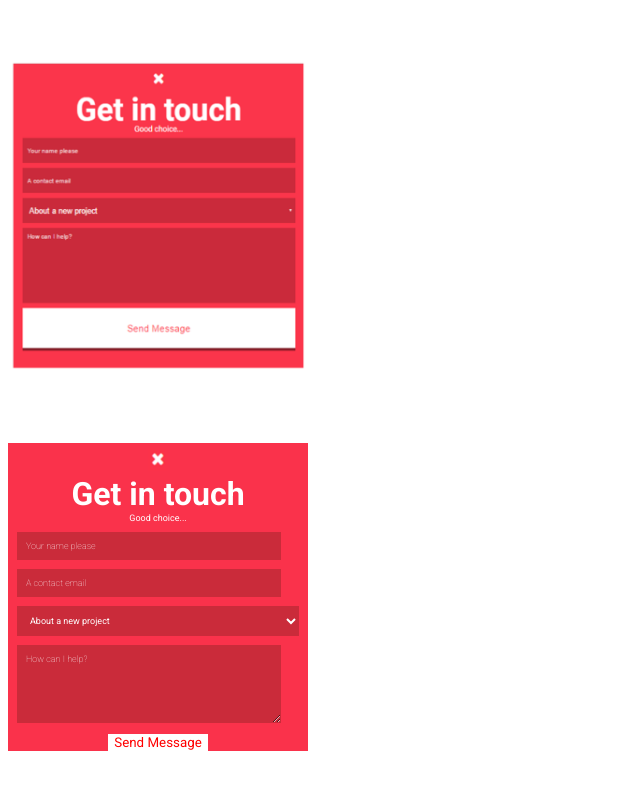
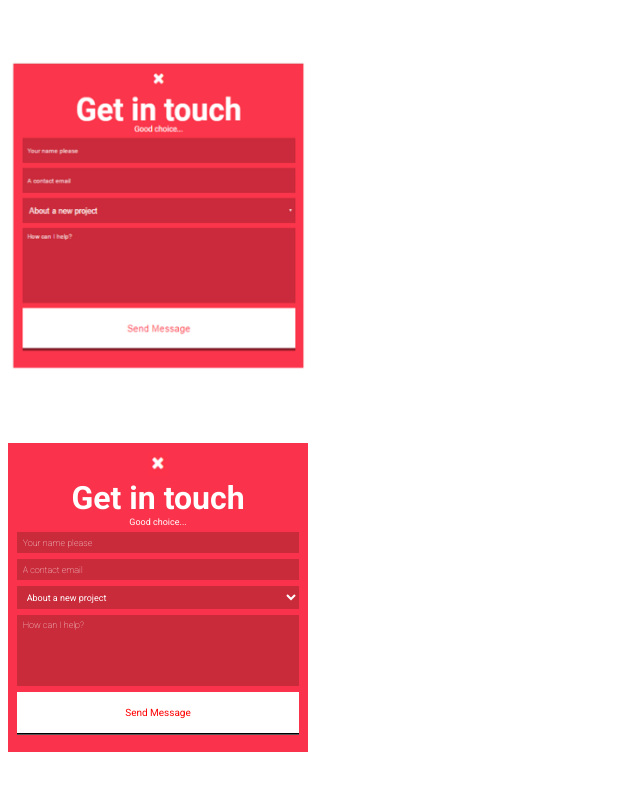
Before and after one commit to coreyfeder/ps_2024-01-30_activity2, a plain HTML site: page index.html in a window 1280 px wide. Shown: the whole page, without its empty margins (0-640 px from the left). Drawn offline with Linux system fonts and the light colour scheme.

Commit message:
more or less done, save the select triangle

```diff
--- a/index.html
+++ b/index.html
@@ -18,9 +18,9 @@
     <h3>WIP</h3>
     <form id="contact">
         <div id="contactHeaders">
-            <div id="x"><img src="img/weird_x.png" alt="a small X, for no apparent reason" style="width: 20px;" /></div>
-            <div style="font-size: xx-large; font-weight:bolder;">Get in touch</div>
-            <div style="font-size: xx-small;">Good choice...</div>
+            <div><img src="img/weird_x.png" alt="a small X, for no apparent reason" style="width: 20px;" /></div>
+            <div class="contactHeaderLarge">Get in touch</div>
+            <div class="contactHeaderSmall">Good choice...</div>
         </div>
         <!-- This should use `placeholder`, not `value`, but the text becomes too dim to read. -->
         <div><input id="name" type="text" value="Your name please" /></div>
--- a/style.css
+++ b/style.css
@@ -8,35 +8,43 @@
 }
 
 body {
+    width: 100%;
     max-width: 300px;
 }
 
 #design {
-    max-width: 300px;
+    width: 100%;
+    /* max-width: 300px; */
 }
 
 #contact {
-    width: 300px;
+    /* width: 300px; */
     background-color:rgba(250, 50, 75, 255);
     text-align: center;
+    padding: 3%;
 }
 
 #contactHeaders {
     width: 100%;
     padding: 0;
+    margin: 0;
 }
 
-#x {
-    padding-top: 5px;
+.contactHeaderLarge {
+    font-size: xx-large;
+    font-weight: bolder;
+}
+.contactHeaderSmall {
+    font-size: xx-small;
 }
 
 input, select, textarea {
     background-color: rgba(202,43,58,255);
     color: white;
-    width: 88%;
+    width: 100%;
     border: none;
-    padding: 3%;
-    margin: 3%;
+    padding: 2%;
+    margin: 2% 0;
     display: block;
 }
 
@@ -45,15 +53,22 @@ input, textarea {
     font-weight: lighter;
 }
 
-/* textarea {
-} */
+textarea {
+    resize: none;
+}
 
 select {
     font-size: xx-small;
-    width: 94%;
+    /* appearance: none; */
 }
 
 #submit {
     background-color: white;
     color: red;
+    width: 100%;
+    font-size: x-small;
+    border-bottom: black 2px solid;
+    border-bottom-style: groove;
+    padding: 1.5em;
+    margin-bottom: 3%;
 }
```
